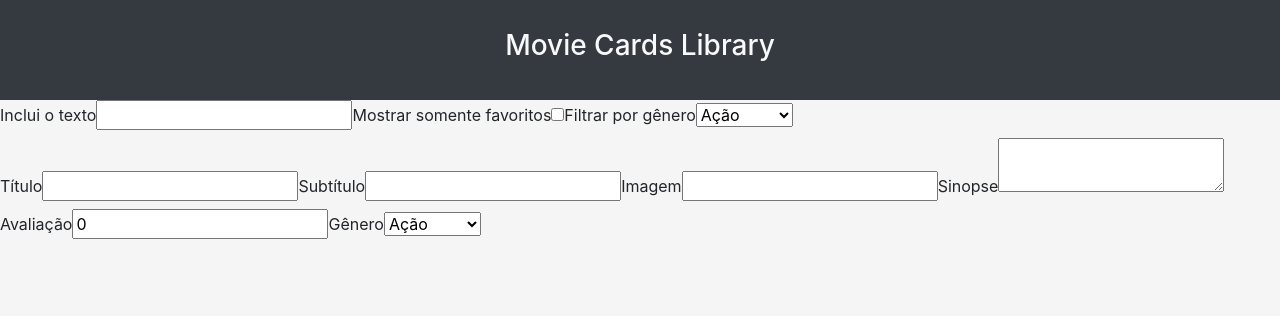
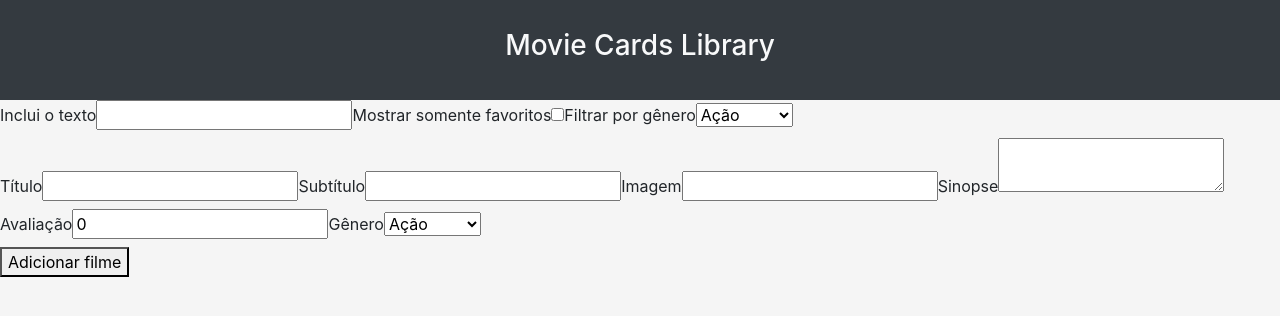
Before and after one commit to tryber/sd-05-block12-project-movie-card-library-stateful, a React (Create React App) app: page / in a window 1280 px wide. Shown: the top 316 px of the page. Built offline with nearby package versions, Linux system fonts and the light colour scheme.

Commit message:
Factoring AddMovieButton

```diff
--- a/src/components/AddMovie.jsx
+++ b/src/components/AddMovie.jsx
@@ -98,6 +98,20 @@ Gênero
   </label>
 );
 
+const AddMovieButon = ({ onclick, resetState, actualState }) => (
+  <div>
+    <button
+      type="button"
+      onClick={() => {
+        // onclick(actualState);
+        resetState();
+      }}
+    >
+Adicionar filme
+    </button>
+  </div>
+);
+
 class AddMovie extends Component {
   constructor(props) {
     super(props);
@@ -111,6 +125,7 @@ class AddMovie extends Component {
     };
     this.updateState = this.updateState.bind(this);
     this.updateRating = this.updateRating.bind(this);
+    this.resetState = this.resetState.bind(this);
   }
 
   updateState(event) {
@@ -124,8 +139,20 @@ class AddMovie extends Component {
     this.setState({ [name]: Number(value) });
   }
 
+  resetState() {
+    this.setState({
+      subtitle: '',
+      title: '',
+      imagePath: '',
+      storyline: '',
+      rating: 0,
+      genre: 'action',
+    });
+  }
+
   render() {
     const { title, subtitle, imagePath, storyline, rating, genre } = this.state;
+    const { onClick } = this.props;
     return (
       <form>
         <MovieTitle
@@ -146,6 +173,11 @@ class AddMovie extends Component {
         />
         <Rating valueRating={rating} onchange={this.updateRating} />
         <SelectGenre selectedGenre={genre} onchange={this.updateState} />
+        <AddMovieButon
+          addMovieState={this.state}
+          resetState={this.resetState}
+          // onclick={onClick(this.state)}
+        />
       </form>
     );
   }
```
